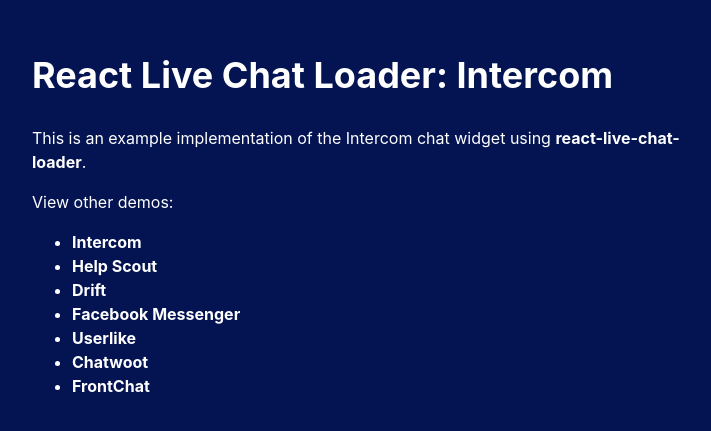
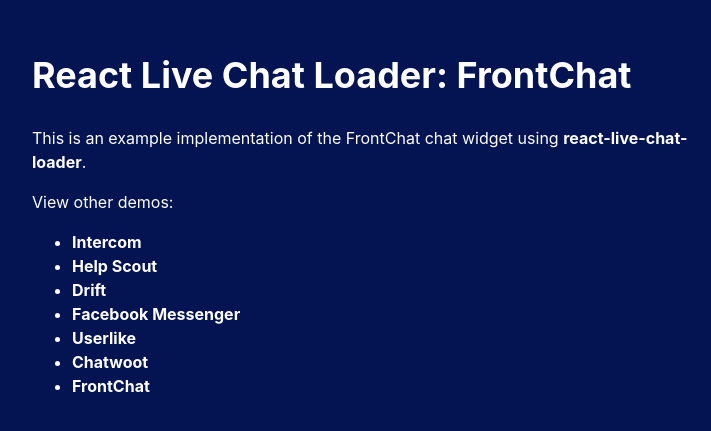
Before and after one commit to calibreapp/react-live-chat-loader, a Next.js app in the folder website/: page /frontchat in a window 1280 px wide. Shown: the part 181-612 px from the top of the page, without its empty margins (258-969 px from the left). Built offline with nearby package versions, Linux system fonts and the light colour scheme.

Commit message:
Website page typo fix

```diff
--- a/website/pages/frontchat.tsx
+++ b/website/pages/frontchat.tsx
@@ -13,9 +13,9 @@ const Page: NextPage = () => (
     <Layout title="React Live Chat Loader: FrontChat">
       <div className="wrapper">
         <div className="inner">
-          <h1>React Live Chat Loader: Intercom</h1>
+          <h1>React Live Chat Loader: FrontChat</h1>
           <p>
-            This is an example implementation of the Intercom chat widget using{' '}
+            This is an example implementation of the FrontChat chat widget using{' '}
             <a href="https://github.com/calibreapp/react-live-chat-loader">
               react-live-chat-loader
             </a>
```
